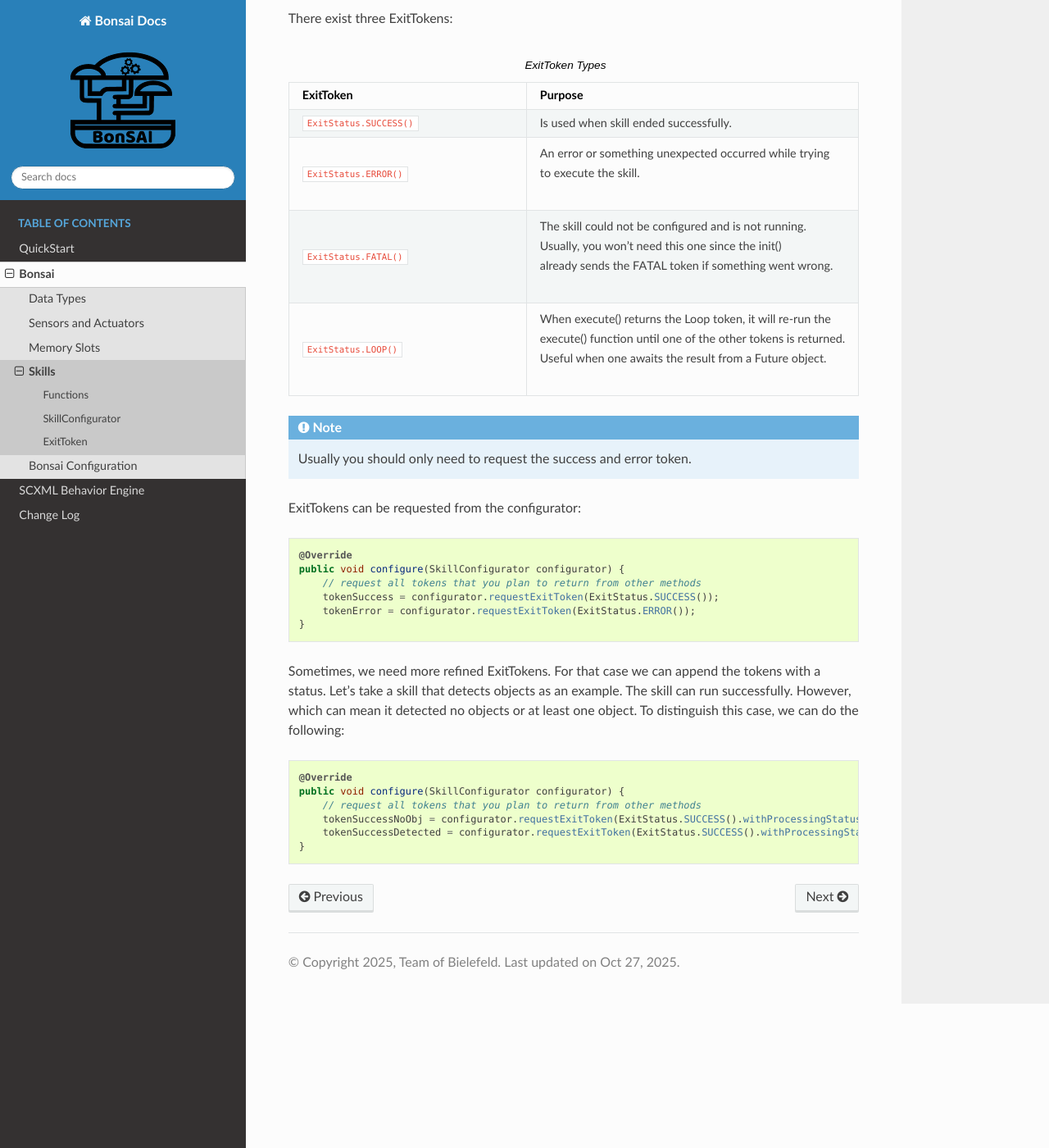
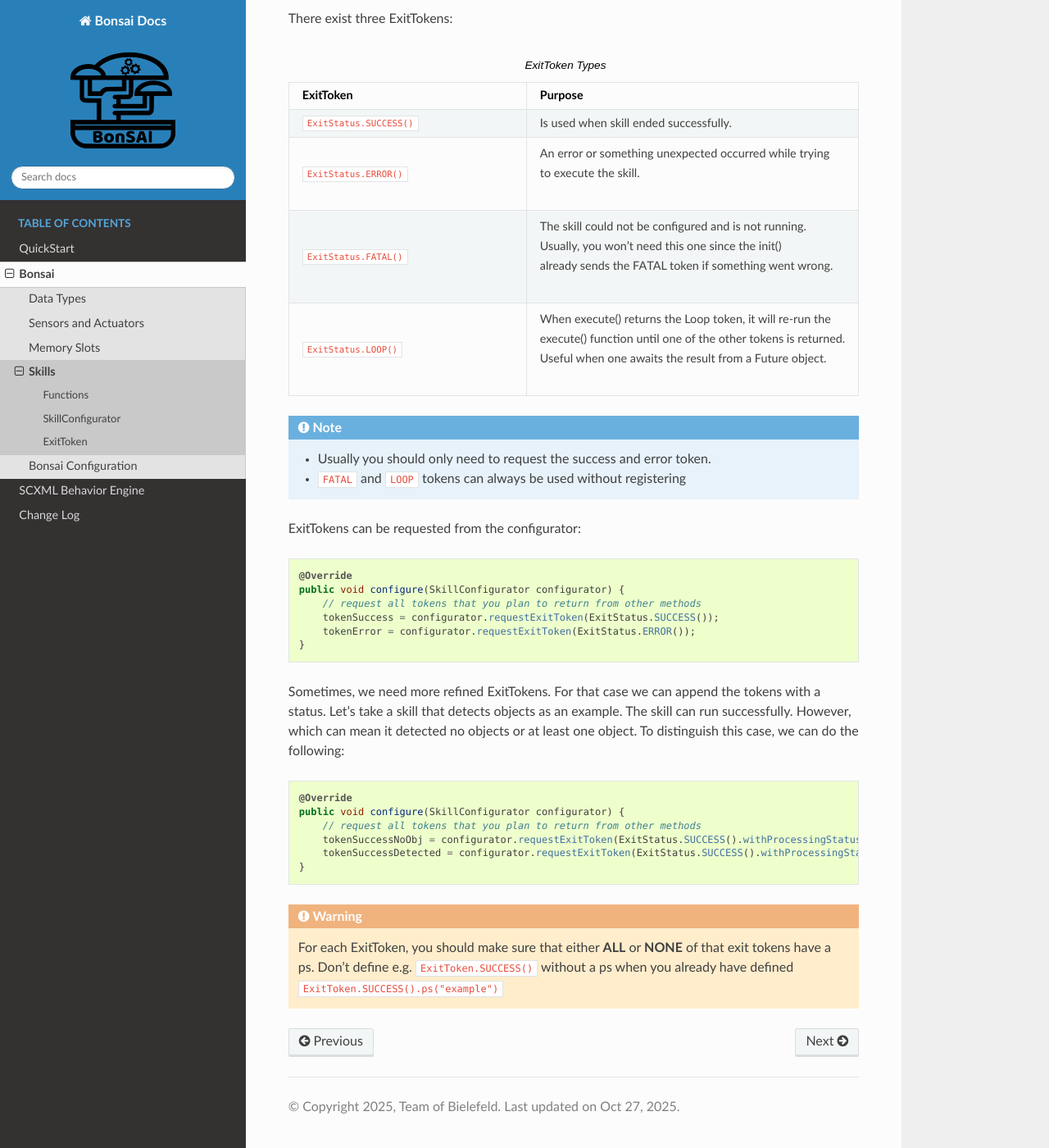
Before and after one commit to CentralLabFacilities/bonsai, a Sphinx documentation site: the page built from docs/source/general/skills.rst, in a window 1280 px wide and 1400 px high, scrolled down 4458 px. Shown: the whole window at 82% size. Built offline with Sphinx 7.4.7 and the Read the Docs theme 3.1.0, drawn with Linux system fonts in a browser that asks for light colours; pages that are not in the unit, such as notebooks, are missing from menus.

Commit message:
doc: add notes and warnings

```diff
--- a/docs/source/general/skills.rst
+++ b/docs/source/general/skills.rst
@@ -235,7 +235,8 @@
 
 .. note::
 
-    Usually you should only need to request the success and error token.
+    * Usually you should only need to request the success and error token.
+    * ``FATAL`` and ``LOOP`` tokens can always be used without registering
 
 ExitTokens can be requested from the configurator:
 ::
@@ -260,3 +261,9 @@
         tokenSuccessNoObj = configurator.requestExitToken(ExitStatus.SUCCESS().withProcessingStatus("no_obj"));
         tokenSuccessDetected = configurator.requestExitToken(ExitStatus.SUCCESS().withProcessingStatus("detected"));
     }
+
+
+.. warning::
+
+  For each ExitToken, you should make sure that either **ALL** or **NONE** of that exit tokens have a ps.
+  Don't define e.g. ``ExitToken.SUCCESS()`` without a ps when you already have defined ``ExitToken.SUCCESS().ps("example")``
```
